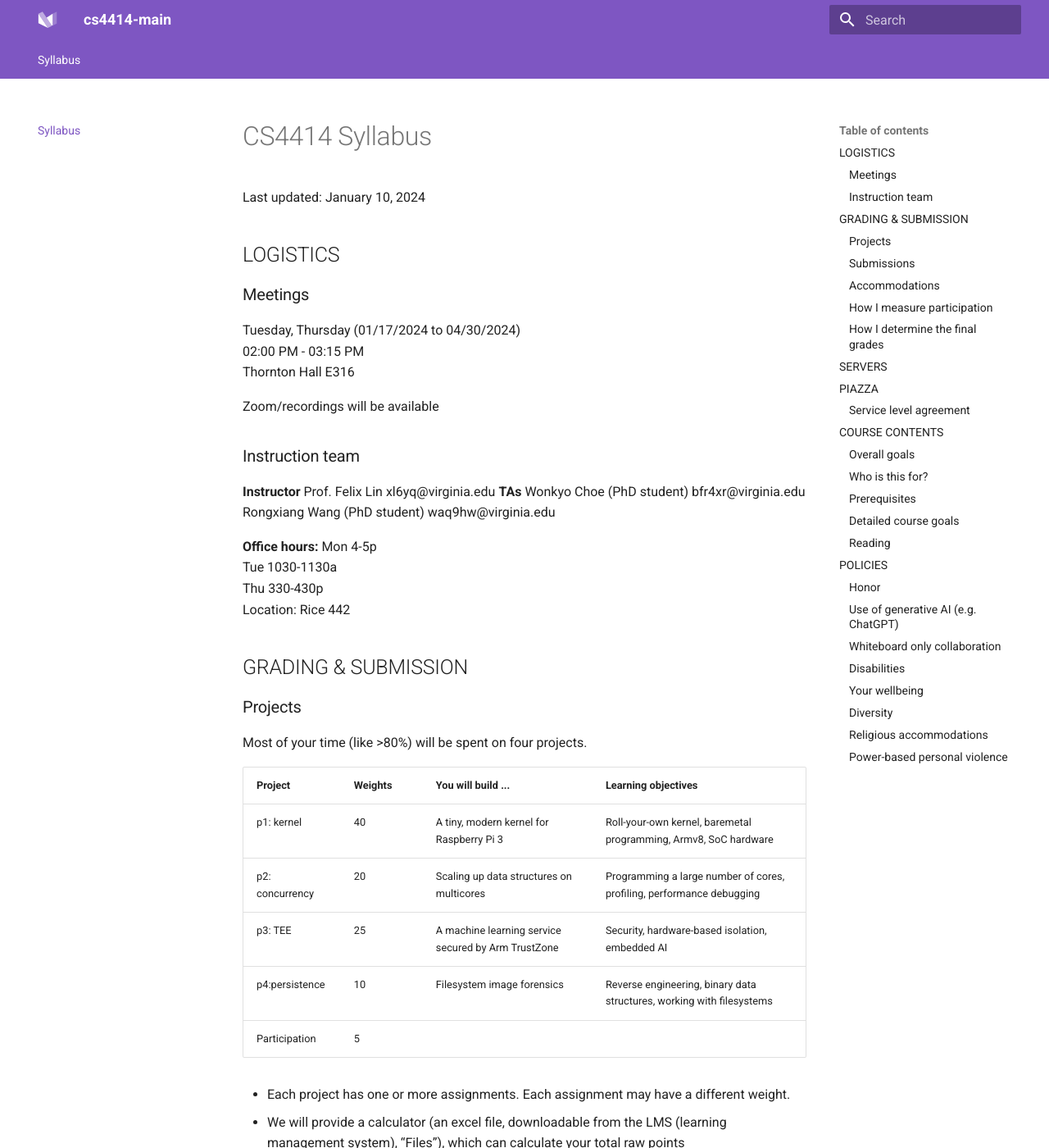
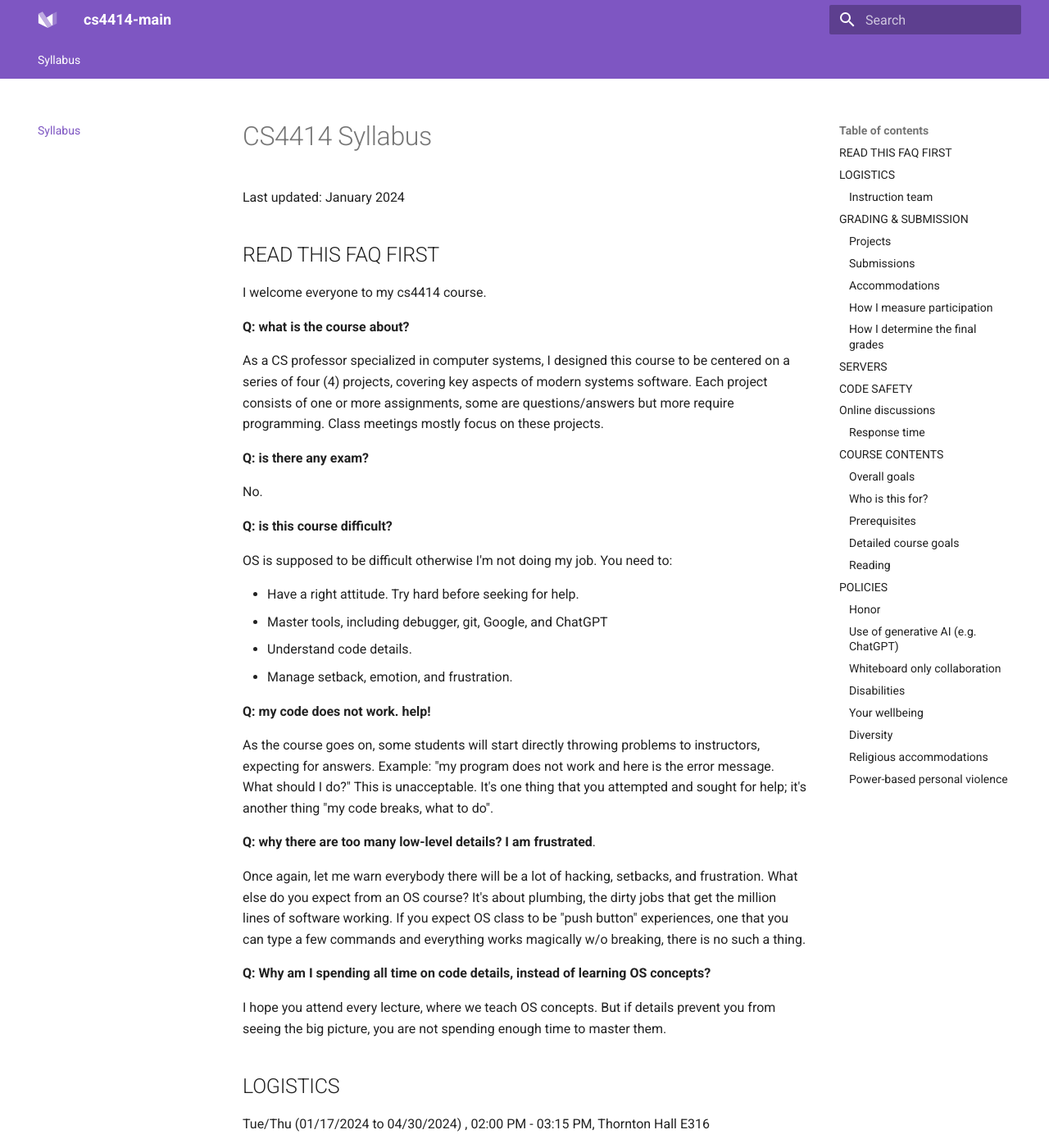
Before and after one commit to fxlin/uva-os-main, an MkDocs documentation site: the page built from docs/README.md, in a window 1280 px wide and 1400 px high. Shown: the whole window at 82% size. Built offline with MkDocs 1.6.1 and Material for MkDocs 9.7.7, drawn with Linux system fonts in a browser that asks for light colours; some of the changed text lies outside the part shown.

Commit message:
Update README.md

```diff
--- a/docs/README.md
+++ b/docs/README.md
@@ -1,30 +1,65 @@
 # CS4414 Syllabus
 
-Last updated: January 10, 2024
+Last updated: January 2024
+
+## READ THIS FAQ FIRST
+
+I welcome everyone to my cs4414 course.
+
+**Q: what is the course about?**
+
+As a CS professor specialized in computer systems, I designed this course to be centered on a series of four (4) projects, covering key aspects of modern systems software. Each project consists of one or more assignments, some are questions/answers but more require programming. Class meetings mostly focus on these projects.
+
+**Q: is there any exam?**
+
+No.
+
+**Q: is this course difficult?**
+
+OS is supposed to be difficult otherwise I'm not doing my job. You need to:
+
+* Have a right attitude. Try hard before seeking for help.
+* Master tools, including debugger, git, Google, and ChatGPT
+* Understand code details.
+* Manage setback, emotion, and frustration.
+
+**Q: my code does not work. help!**
+
+As the course goes on, some students will start directly throwing problems to instructors, expecting for answers. Example: "my program does not work and here is the error message. What should I do?" This is unacceptable. It's one thing that you attempted and sought for help; it's another thing "my code breaks, what to do".
+
+**Q: why there are too many low-level details? I am frustrated**.
+
+Once again, let me warn everybody there will be a lot of hacking, setbacks, and frustration. What else do you expect from an OS course? It's about plumbing, the dirty jobs that get the million lines of software working. If you expect OS class to be "push button" experiences, one that you can type a few commands and everything works magically w/o breaking, there is no such a thing.
+
+**Q: Why am I spending all time on code details, instead of learning OS concepts?**
+
+I hope you attend every lecture, where we teach OS concepts. But if details prevent you from seeing the big picture, you are not spending enough time to master them.
 
 ## LOGISTICS
 
-### Meetings
-
-Tuesday, Thursday (01/17/2024 to 04/30/2024)
-02:00 PM - 03:15 PM
-Thornton Hall E316
+Tue/Thu (01/17/2024 to 04/30/2024) , 02:00 PM - 03:15 PM, Thornton Hall E316
 
 Zoom/recordings will be available
 
 ### Instruction team
 
 **Instructor**
-Prof. Felix Lin 				xl6yq@virginia.edu
+
+* Prof. Felix Lin 				xl6yq@virginia.edu
+
 **TAs**
-Wonkyo Choe (PhD student) 			bfr4xr@virginia.edu
-Rongxiang Wang (PhD student) 			waq9hw@virginia.edu
+
+* Wonkyo Choe (PhD student) 			bfr4xr@virginia.edu
+* Rongxiang Wang (PhD student) 			waq9hw@virginia.edu
 
 **Office hours:**
 Mon  4-5p
 Tue   1030-1130a
 Thu  330-430p
 Location: Rice 442
+
+* The TAs will: answer questions; give suggestions on your code; offer debugging pointers
+* The TAs will not: write or debug your code for you
 
 ## GRADING & SUBMISSION
 
@@ -49,9 +84,15 @@ Submissions are done via the UVA LMS. Submission will be closed after the deadli
 
 **Repeated submissions.** Before the deadline, submit as many times as you like. Earlier submissions will be overwritten.
 
-**Late submissions.** Once the submission is closed, do NOT email the instructor or the TAs. Such emails will be automatically ignored.
+**Late submissions.** Once the submission is closed, do NOT email the instructor or the TAs. Such emails will be automatically ignored. All submissions are due **at 5pm**. **NOT the midnight**.
 
-All submissions are due **at 5pm**. **NOT the midnight**.
+**Use of diff files**. Some submissions may ask you to submit a diff file, which may be generated by the "diff" or "git-diff" commands (detailed instructions will be provided).
+
+* The point of submitting a diff file -- allows the TAs to quickly spot what you have done
+* A diff file is a textual file, which is supposed to contain all code changes made by you. Please always manually inspect the diff file prior to submission.
+* If your diff file is super large (>100KB), it is likely because of the line ending issue: the diff file mistakenly includes conceptually identical lines that only differ in line ending characters (CRLF vs LF). Please do submit such a large diff file. Fix the problem. You can easily find solution via Piazza, Google, or ChatGPT.
+* Do not wait until the last minute to learn diff and git-diff, which may surprise you.
+* If you fear that git-diff (and any other git commands) will mess up your local code, you can always make a copy of the whole project directory and run the git commands on that copy
 
 ### Accommodations
 
@@ -80,19 +121,29 @@ https://fxlin.github.io/final-grades.pdf
 
 For projects, students are encouraged to use the CS departmental servers. We will provide detailed access instructions and technical support throughout. They are recommended. They are NOT mandatory. You can use, e.g. your own machines or AWS; but we do NOT provide technical support for anything other the CS servers.
 
-**Back up your code regularly**. Like, every hour. **Back up to multiple places** including cloud storage your local machines. This is because you may accidentally delete your code, the servers may crash, disks may malfunction, etc. Always assume that the storage is unreliable.
-
 **Your processes may be killed; the servers may be rebooted.** This happened previously when some students (or their VSCode extensions) run too many processes. When that happens, servers will be super slow and non usable. We will have to manually kill processes and/or reboot the servers. Before that, we will give everyone **10 minutes** ahead of time notice via LMS announcement.
 
-**It is the students' responsibility to keep their code safe, not the instructor.**
+## CODE SAFETY
 
-## PIAZZA
+<u>It is the students' SOLE responsibility to keep their code safe.</u>
+
+**Back up your code regularly**. Like, every hour.
+
+**Back up to multiple places** including cloud storage your local machines. This is because you may accidentally delete your code, the servers may crash, disks may malfunction, etc. Always assume that the storage is unreliable.
+
+**The servers may crash unexpectedly** and you may lose all your code/data. Of course we try out best not screw them up. But sometimes we make mistakes. Sometimes some incidents beyond our control happen.
+
+**Know basic git commands**. Git is prerequisite of this course and modern software development. For instance, when told to do ``git pull'', be prepared to avoid or handle possible local conflicts. Do not blame anyone for conflicts.
+
+If you fear that any git command may mess up your local code, you can always make a copy of the whole project directory and run the git commands on that copy.
+
+## Online discussions
 
 Class link: https://piazza.com/virginia/spring2024/24spoperatingsystems/home
 
 Sign up: https://piazza.com/virginia/spring2024/24spoperatingsystems Code: 666666
 
-### Service level agreement
+### Response time
 
 **The instruction team is committed to response Piazza questions:**
 
```
